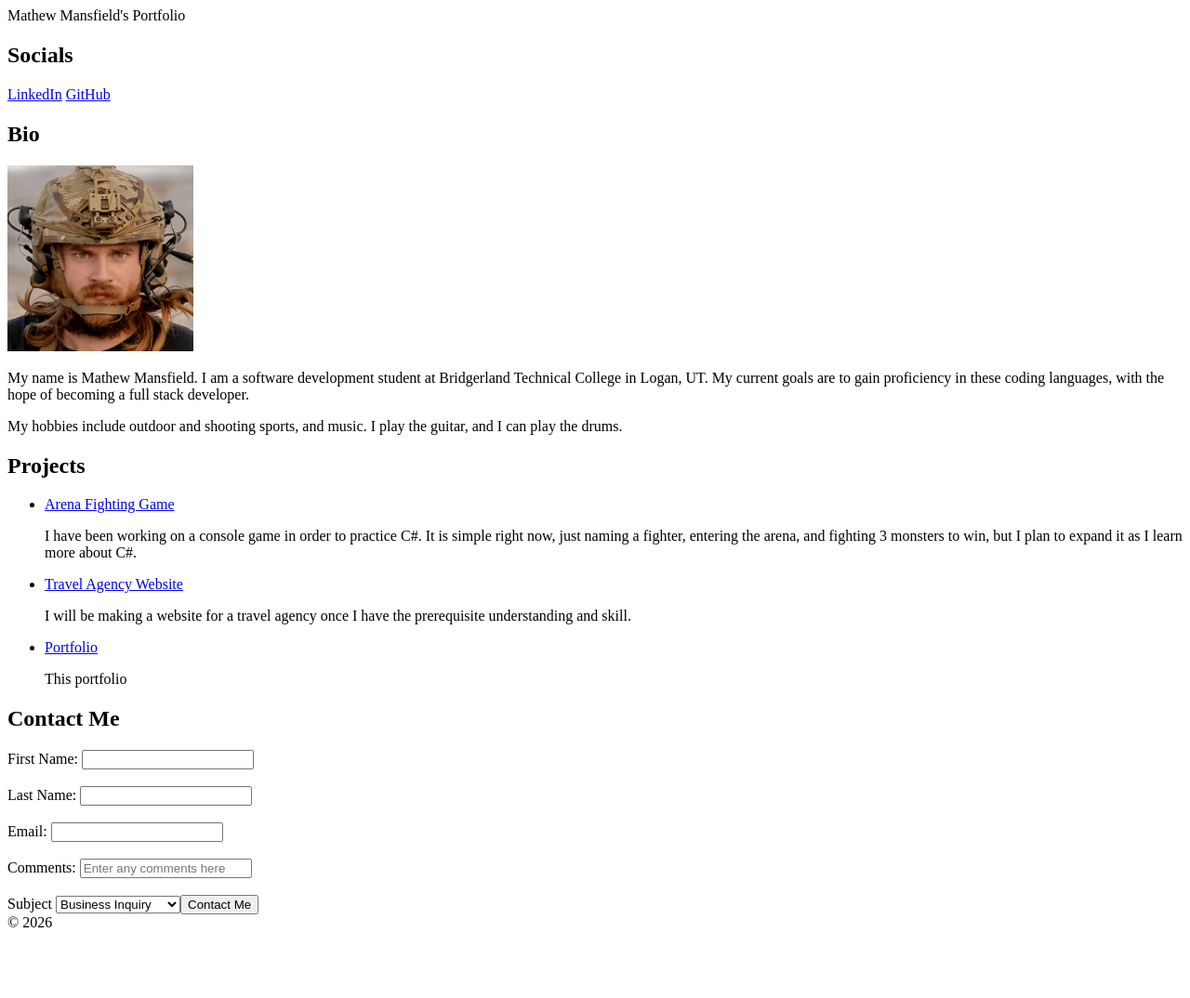
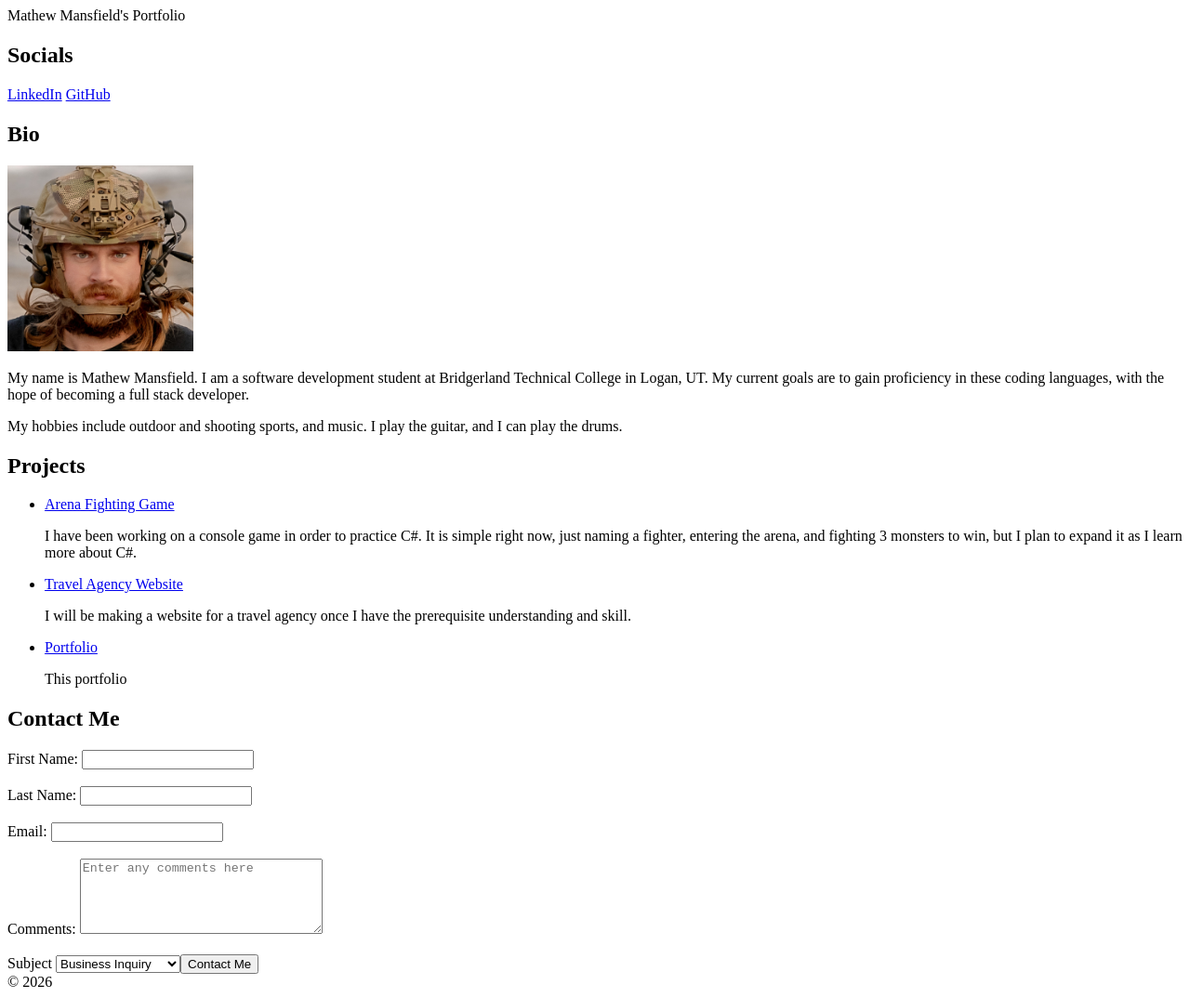
Before and after one commit to Miirten/Portfolio, a plain HTML site: page index.html in a window 1280 px wide. Shown: the whole page at 93% size. Before the commit the page ends 1010 px from the top, so only its background shows below. Drawn offline with Linux system fonts and the light colour scheme.

Commit message:
Text area
Updated text area

```diff
--- a/index.html
+++ b/index.html
@@ -66,7 +66,7 @@
             <br>
             <div>
                 <label for="text-area">Comments:</label>
-                <input id="text-area" type="textarea" placeholder="Enter any comments here">
+                <textarea id="text-area" rows="5" cols="30" placeholder="Enter any comments here"></textarea>
             </div>
             <br>
             <div>
```
